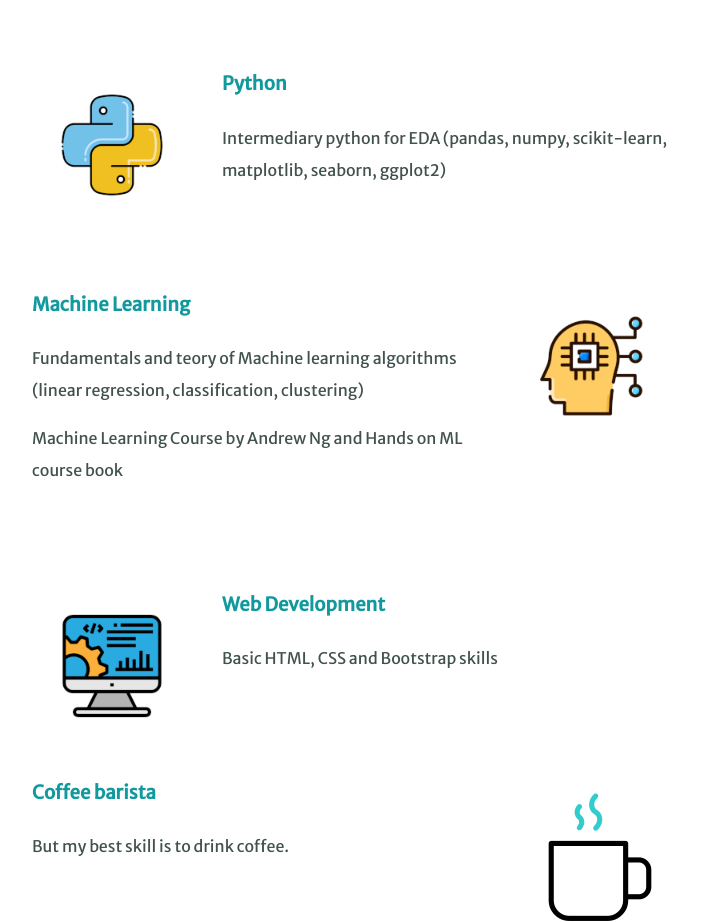
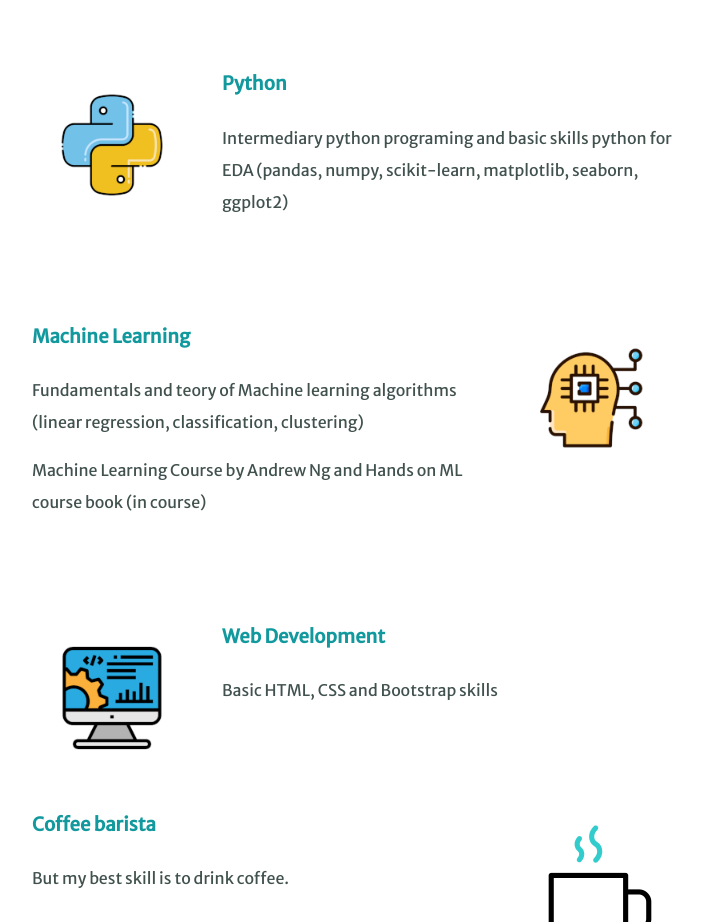
Before and after one commit to ovictordavid/my-personal-site, a plain HTML site: page index.html in a window 1280 px wide. Shown: the part 1560-2482 px from the top of the page, without its empty margins (288-991 px from the left). Drawn offline with Linux system fonts and the light colour scheme; a web font is replaced by a local one.

Commit message:
Update index.html

```diff
--- a/index.html
+++ b/index.html
@@ -37,13 +37,13 @@
       <div class="skill-row">
         <img class="python" src="images/python logo.png" alt="python logo">
         <h3>Python</h3>
-        <p>Intermediary python for EDA (pandas, numpy, scikit-learn, matplotlib, seaborn, ggplot2)</p>
+        <p>Intermediary python programing and basic skills python for EDA (pandas, numpy, scikit-learn, matplotlib, seaborn, ggplot2)</p>
       </div>
       <div class="skill-row">
         <img class="machine" src="images/machine logo.png" alt="machine learning">
         <h3>Machine Learning</h3>
         <p>Fundamentals and teory of Machine learning algorithms (linear regression, classification, clustering)</p>
-        <p>Machine Learning Course by Andrew Ng and Hands on ML course book</p>
+        <p>Machine Learning Course by Andrew Ng and Hands on ML course book (in course)</p>
       </div>
       <div class="skill-row">
         <img class="web-dev" src="images/web dev.png" alt="">
```
